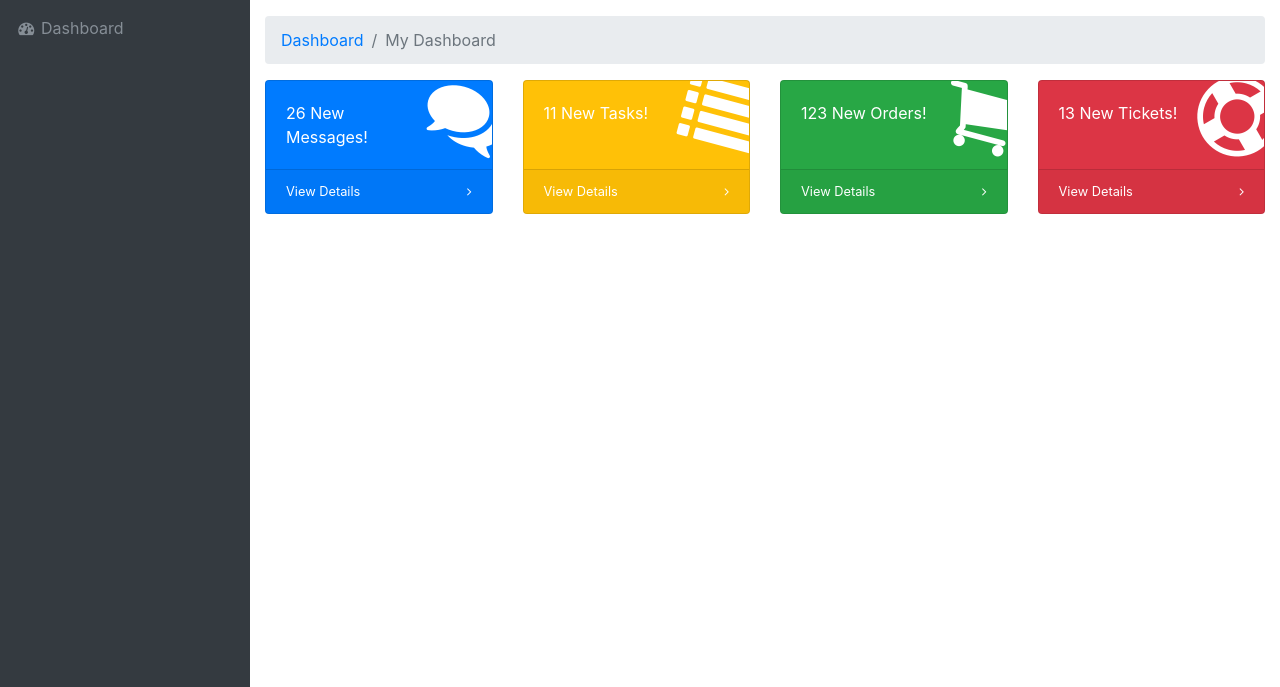
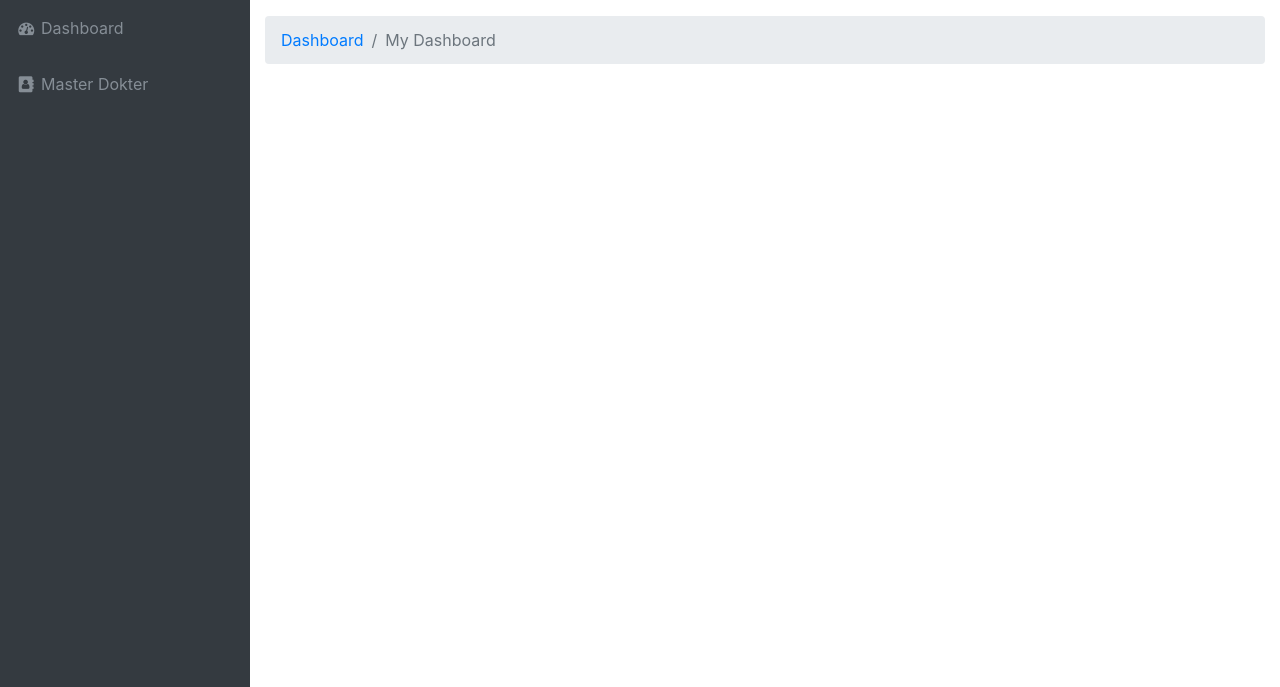
Before and after one commit to rachmatrt/poliklinik, a PHP site: page / in a window 1280 px wide. Shown: the part 56-743 px from the top of the page. Run offline with PHP 8.4, Linux system fonts and the light colour scheme.

Commit message:
View and select dokter

```diff
--- a/archive/footer.php
+++ b/archive/footer.php
@@ -27,5 +27,5 @@
     <script src="js/sb-admin.min.js"></script>
     <!-- Custom scripts for this page-->
     <script src="js/sb-admin-datatables.min.js"></script>
-    <script src="js/sb-admin-charts.min.js"></script>
+    <!-- <script src="js/sb-admin-charts.min.js"></script> -->
 </html>
--- a/archive/header.php
+++ b/archive/header.php
@@ -35,11 +35,16 @@
             <i class="fa fa-fw fa-dashboard"></i>
             <span class="nav-link-text">Dashboard</span>
           </a>
+        </li><li class="nav-item" data-toggle="tooltip" data-placement="right" title="Dashboard">
+          <a class="nav-link" href="dokter.php">
+            <i class="fa fa-fw fa-address-book"></i>
+            <span class="nav-link-text">Master Dokter</span>
+          </a>
         </li>
       </ul>
        <ul class="navbar-nav sidenav-toggler">
         <li class="nav-item" data-toggle="tooltip" data-placement="right" title="Logout">
-          <a class="nav-link text-center" href="">
+          <a class="nav-link text-center" href="archive/login.php">
             <i class="fa fa-fw fa-sign-out" style="font-size: 24px;"></i>
             </a>
         </li>
--- a/index.php
+++ b/index.php
@@ -9,73 +9,6 @@
         </li>
         <li class="breadcrumb-item active">My Dashboard</li>
       </ol>
-      <!-- Icon Cards-->
-      <div class="row">
-        <div class="col-xl-3 col-sm-6 mb-3">
-          <div class="card text-white bg-primary o-hidden h-100">
-            <div class="card-body">
-              <div class="card-body-icon">
-                <i class="fa fa-fw fa-comments"></i>
-              </div>
-              <div class="mr-5">26 New Messages!</div>
-            </div>
-            <a class="card-footer text-white clearfix small z-1" href="#">
-              <span class="float-left">View Details</span>
-              <span class="float-right">
-                <i class="fa fa-angle-right"></i>
-              </span>
-            </a>
-          </div>
-        </div>
-        <div class="col-xl-3 col-sm-6 mb-3">
-          <div class="card text-white bg-warning o-hidden h-100">
-            <div class="card-body">
-              <div class="card-body-icon">
-                <i class="fa fa-fw fa-list"></i>
-              </div>
-              <div class="mr-5">11 New Tasks!</div>
-            </div>
-            <a class="card-footer text-white clearfix small z-1" href="#">
-              <span class="float-left">View Details</span>
-              <span class="float-right">
-                <i class="fa fa-angle-right"></i>
-              </span>
-            </a>
-          </div>
-        </div>
-        <div class="col-xl-3 col-sm-6 mb-3">
-          <div class="card text-white bg-success o-hidden h-100">
-            <div class="card-body">
-              <div class="card-body-icon">
-                <i class="fa fa-fw fa-shopping-cart"></i>
-              </div>
-              <div class="mr-5">123 New Orders!</div>
-            </div>
-            <a class="card-footer text-white clearfix small z-1" href="#">
-              <span class="float-left">View Details</span>
-              <span class="float-right">
-                <i class="fa fa-angle-right"></i>
-              </span>
-            </a>
-          </div>
-        </div>
-        <div class="col-xl-3 col-sm-6 mb-3">
-          <div class="card text-white bg-danger o-hidden h-100">
-            <div class="card-body">
-              <div class="card-body-icon">
-                <i class="fa fa-fw fa-support"></i>
-              </div>
-              <div class="mr-5">13 New Tickets!</div>
-            </div>
-            <a class="card-footer text-white clearfix small z-1" href="#">
-              <span class="float-left">View Details</span>
-              <span class="float-right">
-                <i class="fa fa-angle-right"></i>
-              </span>
-            </a>
-          </div>
-        </div>
-      </div>
     </div>
   </div>
 <?php include "archive/footer.php" ; ?>
```
Also changed, not shown: archive/formdokter.php (added, +56 -0 lines), behind/nyambung.php (added, +13 -0 lines), behind/tambahdokter.php (added, +22 -0 lines), dokter.php (added, +42 -0 lines).
